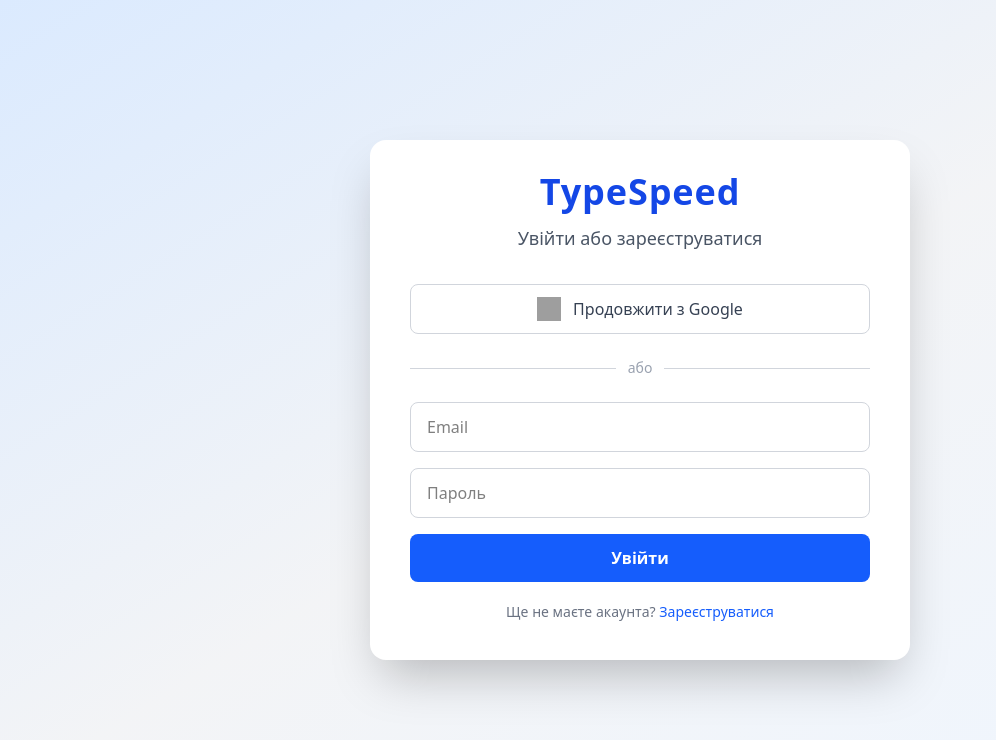
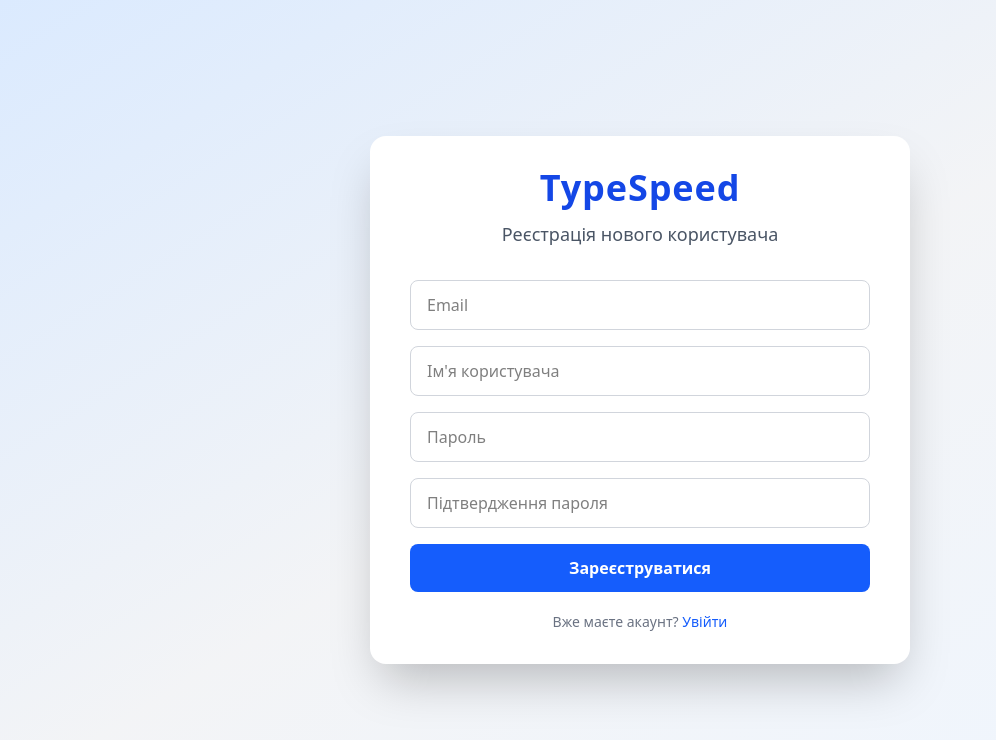
Before and after one commit to nazarMn/type-speed, a React (Vite) app: page /registration in a window 1280 px wide. Both pictures are taken after a click on the element "Зареєструватися". Shown: the top 740 px of the page, without its empty margins (0-996 px from the left). Built offline with nearby package versions, Linux system fonts and the light colour scheme; grey boxes are pictures that could not be loaded.

Commit message:
added a function to switch between registration and account login

```diff
--- a/src/components/Registration/Registration.tsx
+++ b/src/components/Registration/Registration.tsx
@@ -1,21 +1,25 @@
-import React from 'react'
+import React, { useState } from 'react'
 
 export default function Registration() {
+  const [isRegister, setIsRegister] = useState(false)
+
   return (
     <div className="w-full flex justify-center items-center h-screen bg-gradient-to-br from-blue-100 via-gray-100 to-blue-50">
-      <div className="w-[540px] h-[520px] bg-white shadow-2xl rounded-2xl flex flex-col items-center px-10 py-8">
+      <div className="w-[540px] min-h-[440px] bg-white shadow-2xl rounded-2xl flex flex-col items-center px-10 py-8">
 
         <h1 className="text-4xl font-extrabold mb-3 text-blue-700 tracking-wide">
           TypeSpeed
         </h1>
 
         <h2 className="text-lg text-gray-600 mb-8">
-          Увійти або зареєструватися
+          {isRegister ? 'Реєстрація нового користувача' : 'Увійти в акаунт'}
         </h2>
 
-        <button className="w-full flex items-center justify-center gap-3 py-3 px-5 bg-white border border-gray-300 rounded-lg hover:shadow-md transition-all duration-200 cursor-pointer">
+        {!isRegister && (
+          <>
+            <button className="w-full flex items-center justify-center gap-3 py-3 px-5 bg-white border border-gray-300 rounded-lg hover:shadow-md transition-all duration-200">
               <img
-            className="w-6 h-6 "
+                className="w-6 h-6"
                 src="https://www.svgrepo.com/show/355037/google.svg"
                 alt="Google Icon"
               />
@@ -27,6 +31,8 @@ export default function Registration() {
               <span className="px-3 text-gray-400 text-sm">або</span>
               <span className="flex-grow h-px bg-gray-300"></span>
             </div>
+          </>
+        )}
 
         <form className="w-full flex flex-col gap-4">
           <input
@@ -34,18 +40,56 @@ export default function Registration() {
             placeholder="Email"
             className="w-full px-4 py-3 border border-gray-300 rounded-lg focus:outline-none focus:border-blue-500"
           />
+
+          {isRegister && (
+            <input
+              type="text"
+              placeholder="Ім'я користувача"
+              className="w-full px-4 py-3 border border-gray-300 rounded-lg focus:outline-none focus:border-blue-500"
+            />
+          )}
+
           <input
             type="password"
             placeholder="Пароль"
             className="w-full px-4 py-3 border border-gray-300 rounded-lg focus:outline-none focus:border-blue-500"
           />
-          <button className="w-full py-3 bg-blue-600 hover:bg-blue-700 text-white rounded-lg font-semibold transition-all cursor-pointer">
-            Увійти
+
+          {isRegister && (
+            <input
+              type="password"
+              placeholder="Підтвердження пароля"
+              className="w-full px-4 py-3 border border-gray-300 rounded-lg focus:outline-none focus:border-blue-500"
+            />
+          )}
+
+          <button className="w-full py-3 bg-blue-600 hover:bg-blue-700 text-white rounded-lg font-semibold transition-all">
+            {isRegister ? 'Зареєструватися' : 'Увійти'}
           </button>
         </form>
 
         <p className="text-gray-500 text-sm mt-5">
-          Ще не маєте акаунта? <span className="text-blue-600 hover:underline cursor-pointer">Зареєструватися</span>
+          {isRegister ? (
+            <>
+              Вже маєте акаунт?{' '}
+              <span
+                onClick={() => setIsRegister(false)}
+                className="text-blue-600 hover:underline cursor-pointer"
+              >
+                Увійти
+              </span>
+            </>
+          ) : (
+            <>
+              Ще не маєте акаунта?{' '}
+              <span
+                onClick={() => setIsRegister(true)}
+                className="text-blue-600 hover:underline cursor-pointer"
+              >
+                Зареєструватися
+              </span>
+            </>
+          )}
         </p>
       </div>
     </div>
```
Lines whose indentation alone changed are shown as unchanged.
